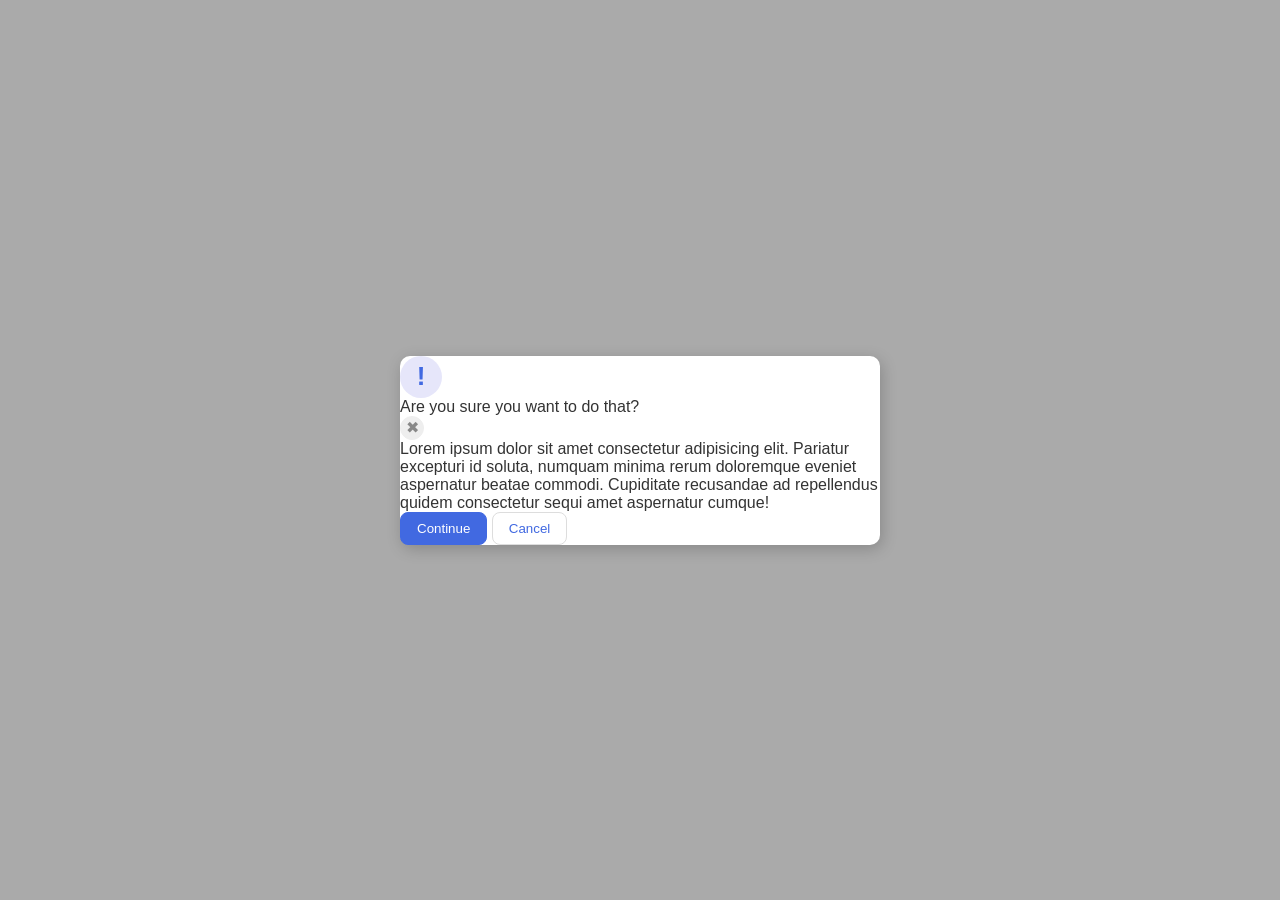
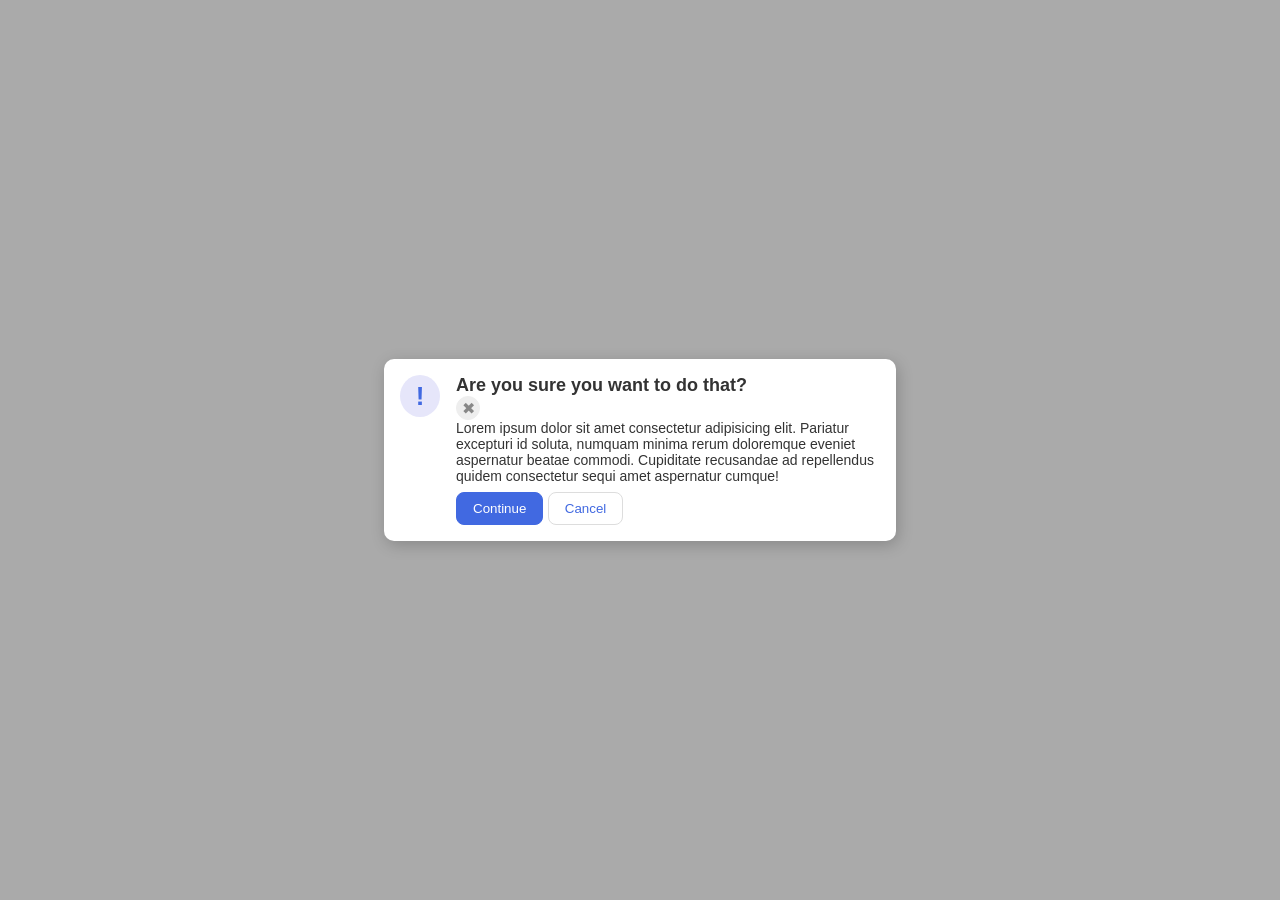

Completed exercises 4-7 for Flexbox

--- a/foundations/flex/05-flex-modal/style.css
+++ b/foundations/flex/05-flex-modal/style.css
@@ -20,6 +20,9 @@ body {
   width: 480px;
   border-radius: 10px;
   box-shadow: 2px 4px 16px rgba(0,0,0,.2);
+  display: flex;
+  padding: 16px;
+  gap: 16px;
 }
 
 .icon {
@@ -33,6 +36,7 @@ body {
   display: flex;
   align-items: center;
   justify-content: center;
+  min-width: 40px;
 }
 
 .close-button {
@@ -66,4 +70,19 @@ button.cancel {
   background: white;
   border: 1px solid #ddd;
   color: royalblue;
+}
+
+.container2 {
+  display: flex;
+  justify-content: space-between;
+}
+
+.header {
+  font-weight: bold;
+  font-size: 18px;
+}
+
+.text {
+  font-size: 14px;
+  margin-bottom: 8px;
 }
